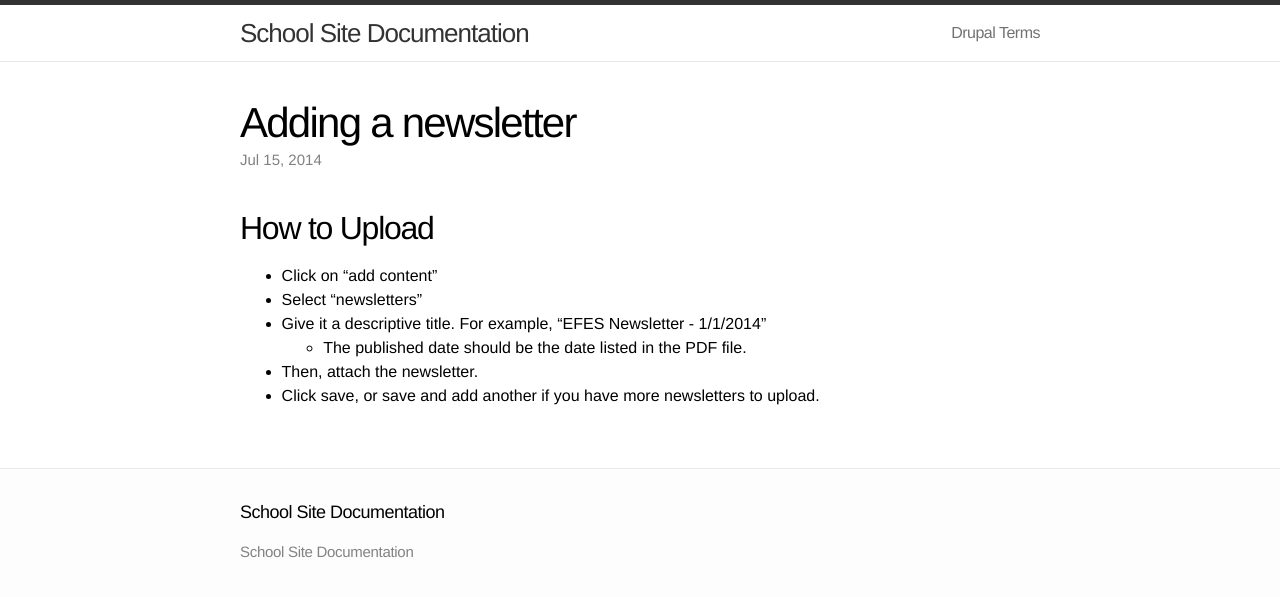
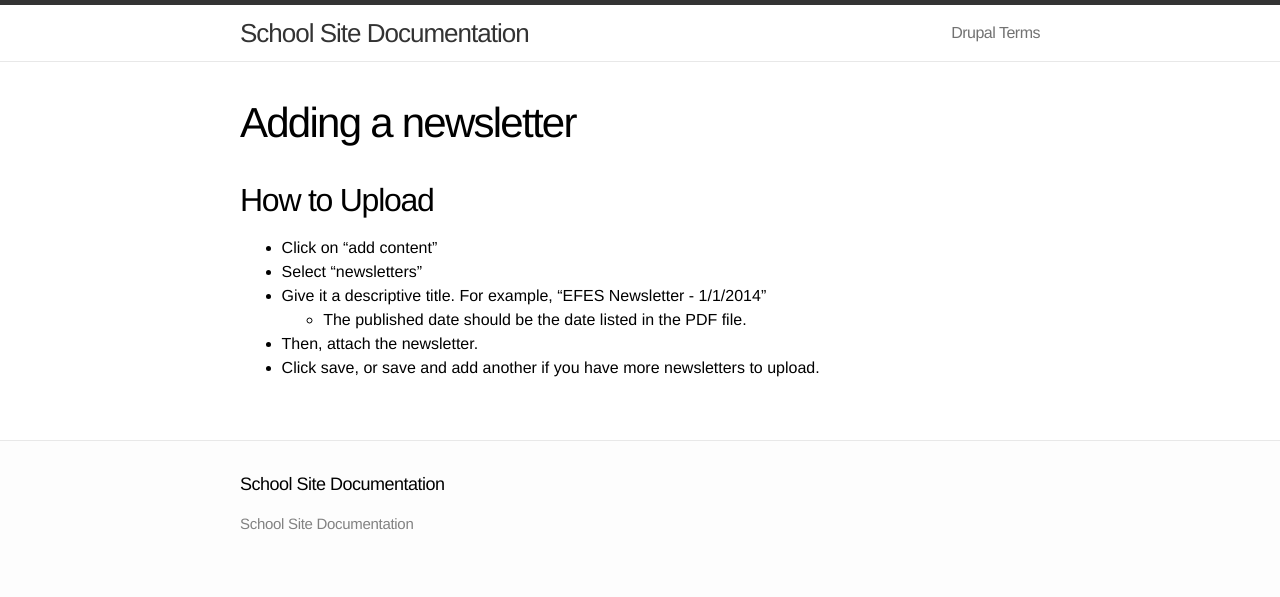
Before and after one commit to HCPSS/schoolsites-help, a Jekyll site: the page built from _posts/2014-07-15-uploading-newsletter.md, in a window 1280 px wide. Shown: the top 597 px of the page. Built offline with Jekyll 4.4.1, drawn with Linux system fonts in a browser that asks for light colours; Markdown is read by kramdown in place of the engine named in the settings.

Commit message:
got rid of dates in topic pages

```diff
--- a/_layouts/post.html
+++ b/_layouts/post.html
@@ -5,7 +5,7 @@
 
   <header class="post-header">
     <h1>{{ page.title }}</h1>
-    <p class="meta">{{ page.date | date: "%b %-d, %Y" }}{% if page.author %} • {{ page.author }}{% endif %}{% if page.meta %} • {{ page.meta }}{% endif %}</p>
+    <p class="meta">{% if page.author %} • {{ page.author }}{% endif %}{% if page.meta %} • {{ page.meta }}{% endif %}</p>
   </header>
 
   <article class="post-content">
```
